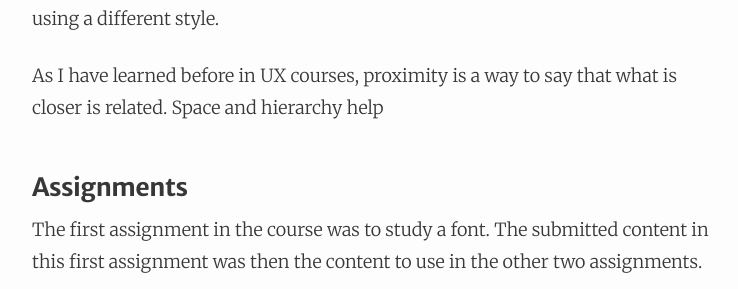
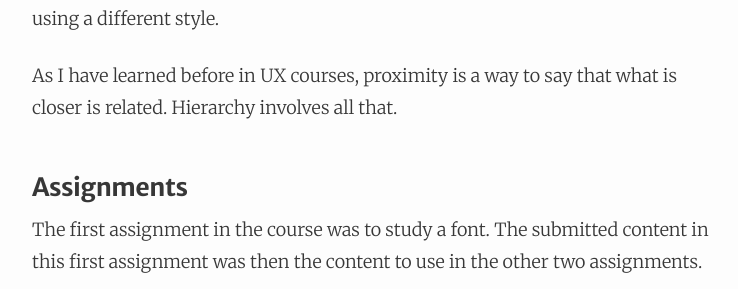
Before and after one commit to NunoAlexandre/nunoalexandre.github.io, a Jekyll site: the page built from _posts/2016-12-30-the-craft-of-typography.markdown, in a window 1280 px wide and 900 px high, scrolled down 3657 px. Shown: the part 196-485 px from the top of the window, without its empty margins (263-1001 px from the left). Built offline with Jekyll 4.4.1, drawn with Linux system fonts in a browser that asks for light colours; comment, search, counter and statistics services are not loaded.

Commit message:
Correcting broken sentence.

```diff
--- a/_posts/2016-12-30-the-craft-of-typography.markdown
+++ b/_posts/2016-12-30-the-craft-of-typography.markdown
@@ -63,7 +63,7 @@ Apart from other spacing metrics such as margins, a very interesting thing I got
 #### Hierarchy
 Defining the hierarchy of a content is the process of making different types of content look different, reflecting the relative importance of different content using a different style.
 
-As I have learned before in UX courses, proximity is a way to say that what is closer is related. Space and hierarchy help
+As I have learned before in UX courses, proximity is a way to say that what is closer is related. Hierarchy involves all that.
 
 
 ### Assignments
```
